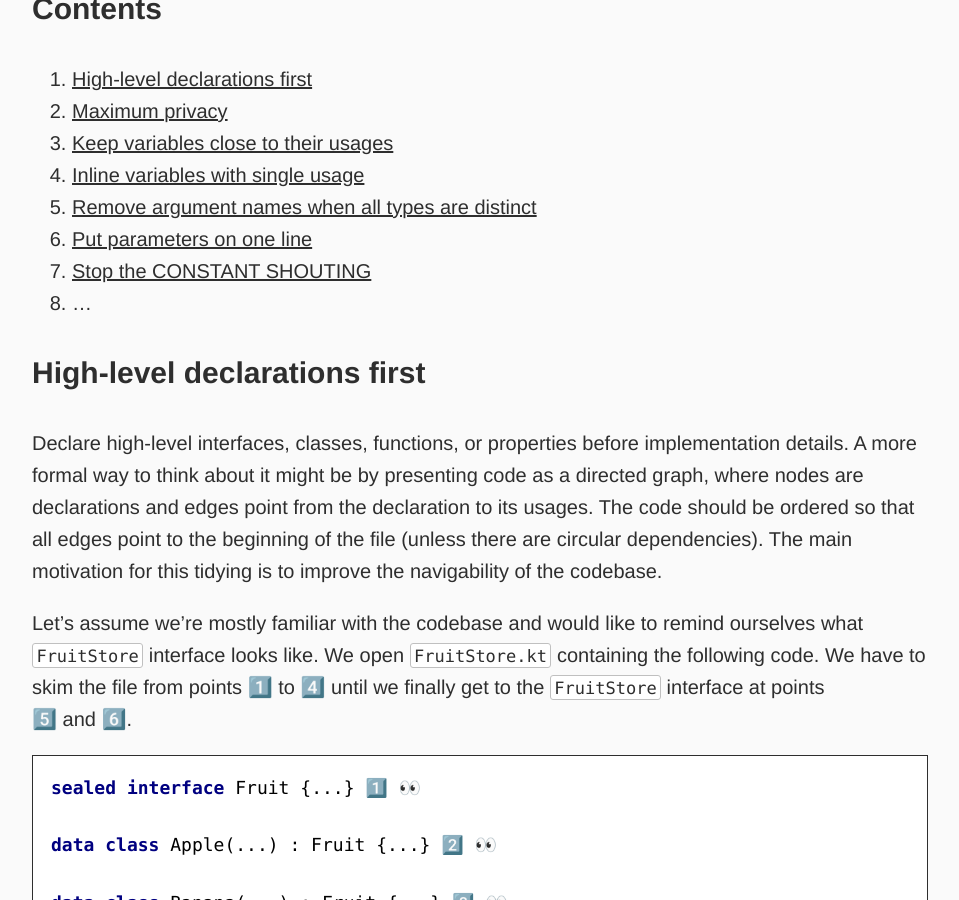
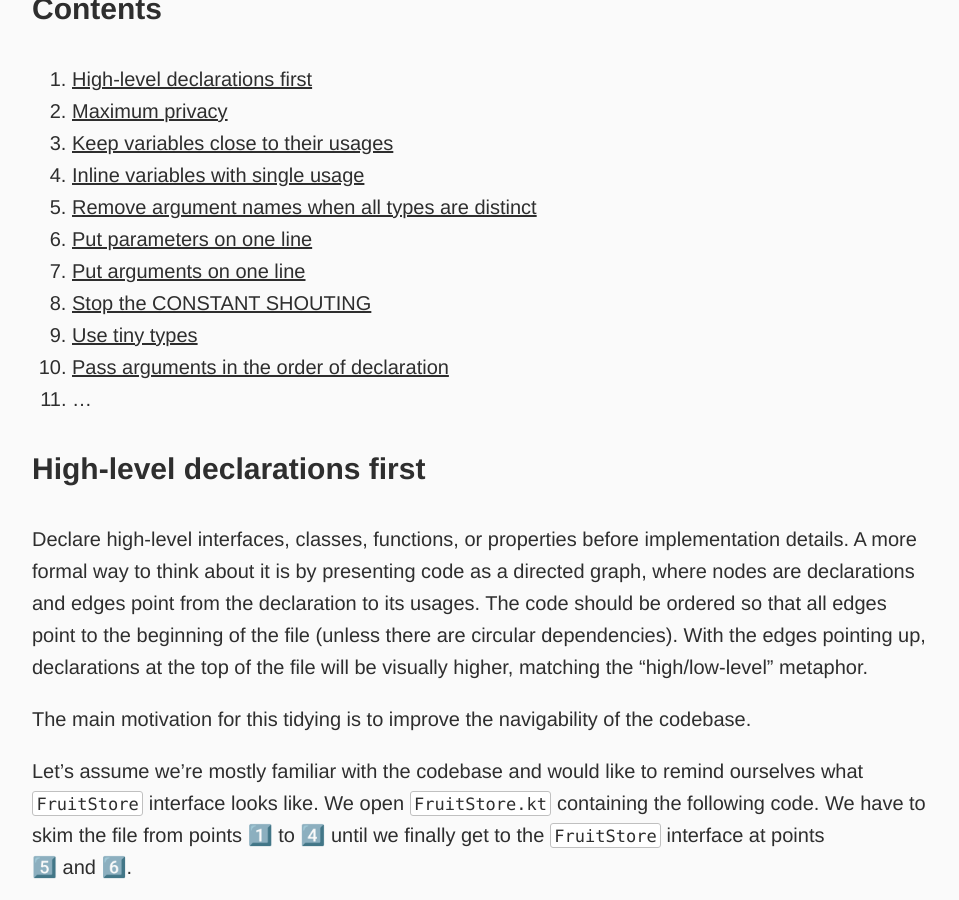
Before and after one commit to dkandalov/dkandalov.github.io, a Jekyll site: the page built from _posts/2023-12-26-tidy-kotlin.md, in a window 1280 px wide and 900 px high, scrolled down 708 px. Shown: the whole window, without its empty margins (160-1119 px from the left). Built offline with Jekyll 4.4.1, drawn with Linux system fonts in a browser that asks for light colours; our own code applies the rules of GitHub Pages for plain Markdown files; some of the changed text lies outside the part shown.

Commit message:
updated tidy-kotlin

```diff
--- a/_posts/2023-12-26-tidy-kotlin.md
+++ b/_posts/2023-12-26-tidy-kotlin.md
@@ -17,13 +17,18 @@ I plan to keep this catalog updated so it might naturally evolve over time. Each
 4. [Inline variables with single usage](#inline-variables-with-single-usage)
 5. [Remove argument names when all types are distinct](#remove-argument-names-when-all-types-are-distinct)
 6. [Put parameters on one line](#put-parameters-on-one-line)
-7. [Stop the CONSTANT SHOUTING](#stop-the-constant-shouting)
-8. ...
+7. [Put arguments on one line](#put-arguments-on-one-line)
+8. [Stop the CONSTANT SHOUTING](#stop-the-constant-shouting)
+9. [Use tiny types](#use-tiny-types)
+10. [Pass arguments in the order of declaration](#pass-arguments-in-the-order-of-declaration)
+11. ...
 
 
 ### High-level declarations first
 
-Declare high-level interfaces, classes, functions, or properties before implementation details. A more formal way to think about it might be by presenting code as a directed graph, where nodes are declarations and edges point from the declaration to its usages. The code should be ordered so that all edges point to the beginning of the file (unless there are circular dependencies). The main motivation for this tidying is to improve the navigability of the codebase.
+Declare high-level interfaces, classes, functions, or properties before implementation details. A more formal way to think about it is by presenting code as a directed graph, where nodes are declarations and edges point from the declaration to its usages. The code should be ordered so that all edges point to the beginning of the file (unless there are circular dependencies). With the edges pointing up, declarations at the top of the file will be visually higher, matching the "high/low-level" metaphor.
+
+The main motivation for this tidying is to improve the navigability of the codebase.
 
 Let's assume we're mostly familiar with the codebase and would like to remind ourselves what `FruitStore` interface looks like.
 We open `FruitStore.kt` containing the following code. We have to skim the file from points 1️⃣ to 4️⃣ until we finally get to the `FruitStore` interface at points 5️⃣&nbsp;and&nbsp;6️⃣.
@@ -209,10 +214,28 @@ What if some of the arguments have multiple usages (for example, if `uri` was pa
 
 
 ### Remove argument names when all types are distinct
+When all arguments (and parameters) have distinct incompatible types, named arguments might be redundant and can be removed. Named arguments help with accidentally passing value to the wrong parameter when types are the same. If all types are different, this is not a problem as it will be noticed by the compiler. Assuming that argument values have descriptive names, named arguments don't bring any benefits to justify verbosity. This is more likely to be the case when using [tiny types](#use-tiny-types).
+
+For example, given that `uri`, `credentials`, and `config` all have different types, argument names can be removed in the code below. Once removed, we end up with one argument per line and can [put them on one line](#put-arguments-on-one-line).
+<kotlin>
+val store = FruitStoreInTheCloud(
+    uri = uri,
+    credentials = credentials,
+    config = config
+)
+...
+</kotlin>
+The code after tidying:
+<kotlin>
+val store = FruitStoreInTheCloud(uri, credentials, config)
+...
+</kotlin>
+
+
+### Put parameters on one line
 ...
 
-
-### Put parameters on one or separate lines
+### Put arguments on one line
 ...
 
 
@@ -242,3 +265,13 @@ private val buffer = ByteArray(initialBufferSize)
 As a side note, in the example above it would be good to [inline single usage constant](#inline-variables-with-single-usage) and explain the reasons for choosing number 8192 (no particular reason is still useful information). Often extracting a magic number into a constant doesn't make the number less magic.
 
 Once constants follow the same naming convention as variables, it's easier to change constants to variables and the other way round because we don't need to update all usages.
+
+
+### Use tiny types
+
+...
+
+
+### Pass arguments in the order of declaration
+
+...
```
